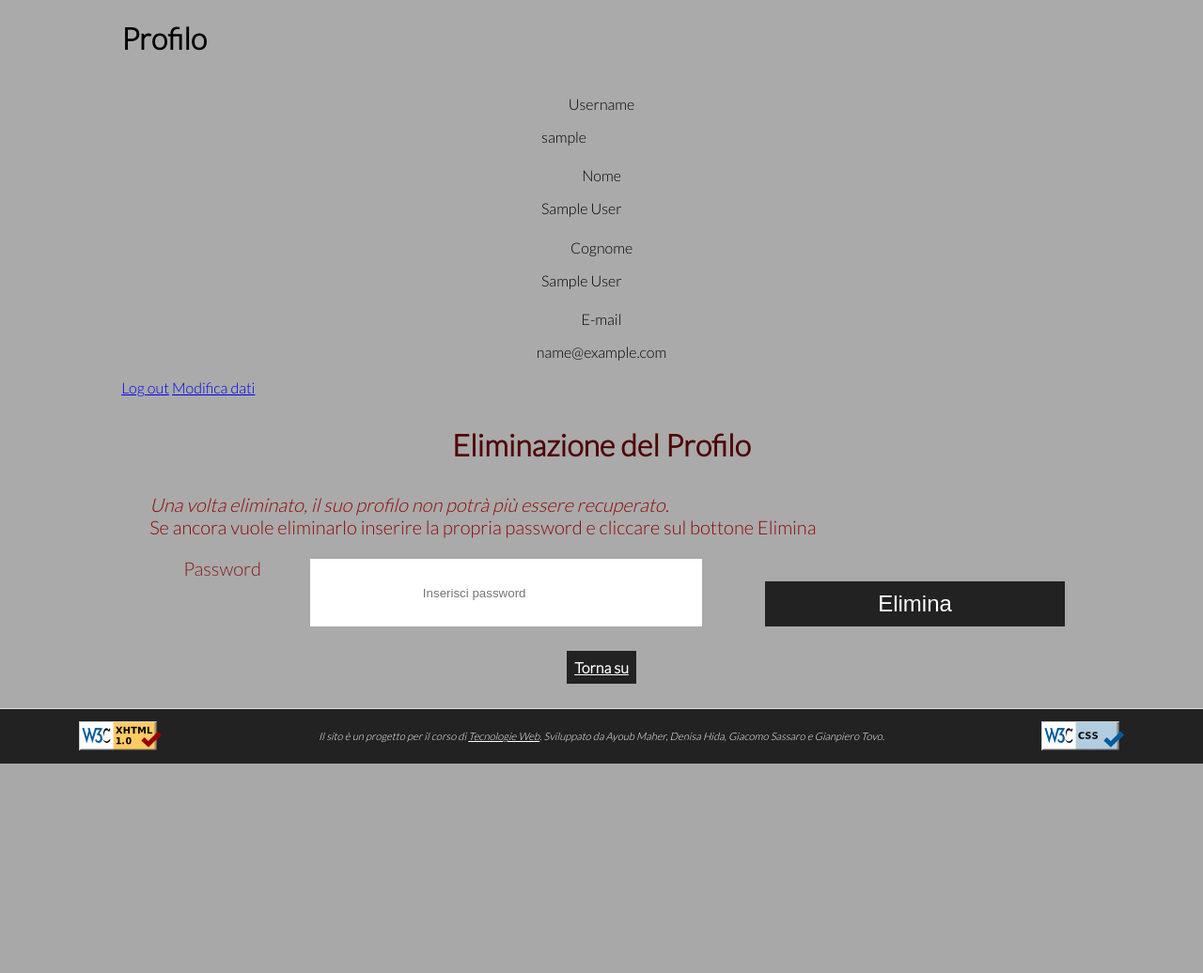
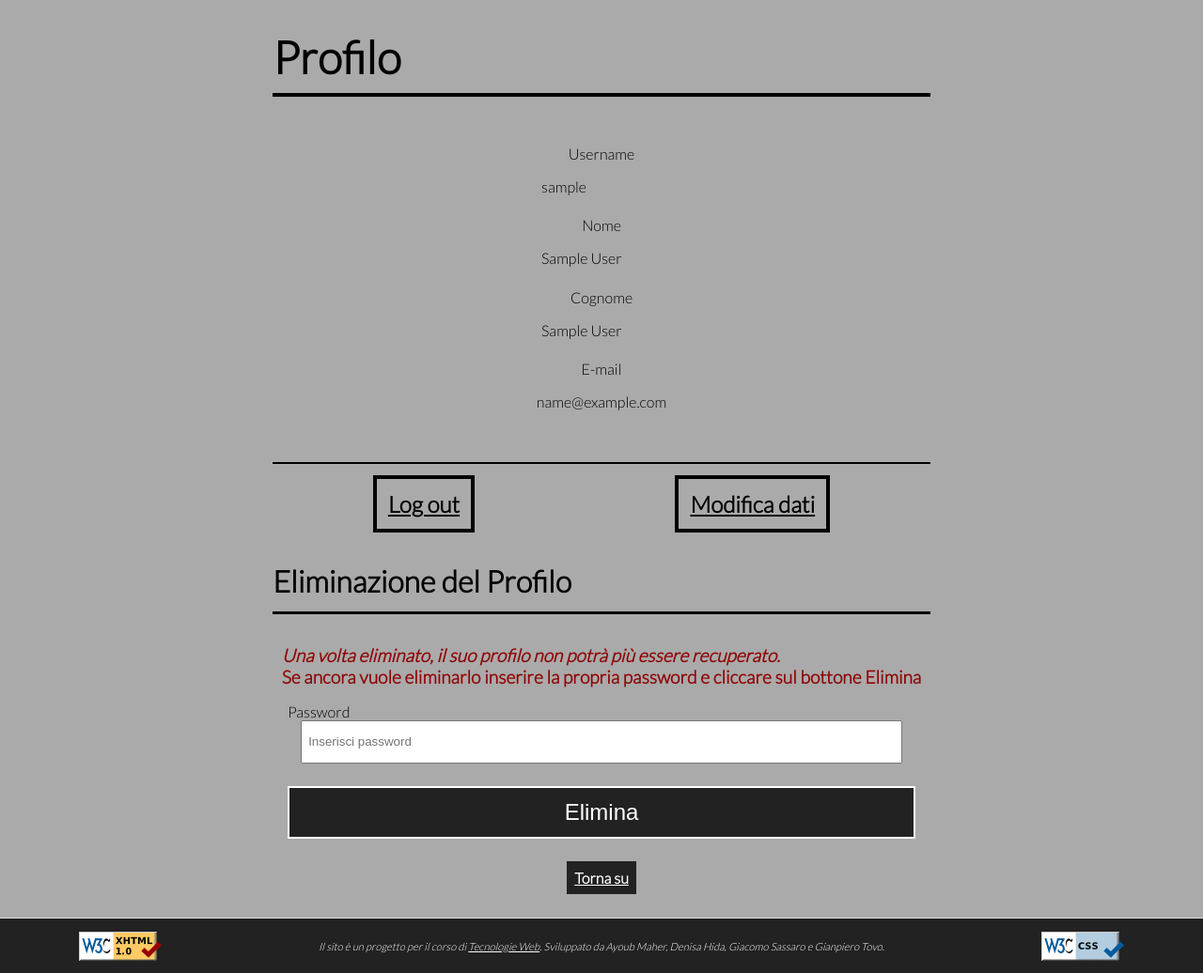
Before and after one commit to Panz99/LaTanaDelLuppolo-ProgettoTecWeb2020, a PHP site: page /php/dettagliaccount.php in a window 1280 px wide. Shown: the part 253-1289 px from the top of the page at 94% size. Before the commit the page ends 1066 px from the top, so only its background shows below. Run offline with PHP 8.4, Linux system fonts and the light colour scheme; the visitor is signed in with stand-in values (Sample User, id 1).

Commit message:
fixed style

```diff
--- a/style/style_main.css
+++ b/style/style_main.css
@@ -505,59 +505,57 @@ form{
     flex-direction: column;
     justify-content: space-between;
 }
+
 .eliminaprofilo>h3{
-    text-align: center;
-    color:rgb(78, 3, 3);
+    color:rgb(0, 0, 0);
     font-size:2em;
+    font-weight: bold;
+    border-bottom: #000 0.1em solid;
+    padding-bottom: 0.4em;
 }
 .eliminaprofilo>p{
-    font-size: 20px;
+    font-size: 1.2em;
     color: rgb(143, 5, 5);
-    margin-left:30px;
-    margin-right: 30px;
+   font-weight: bold;
+   margin:0.5em;
 }
-.elimina-btn{
-    align-self: center;
-    color: white;
-    background-color: rgb(102, 5, 5);
-    transition: 0.2s ease-in-out;
-    padding:7px 25px;
-    border-width: 2px;
-    border-color: #681e1e;
-    border-radius: 20px;
-    transition: all 0.3s, ease 0s;
-    width: 120px;
-    font-size: 20px;
-    line-height: 1.4;
-    text-transform: none;
+.logout{
+    display: flex;
+    flex-direction: row;
+    margin-top: 1.5em;
+    padding-top:0.5em;
+    border-top: black 0.1em solid;
+    font-size:1.5em;
+    justify-content: space-around;
+
 }
-.elimina-btn:hover{
-    transition: 0.2s ease-in-out;
-    border-color: #B0C4DE;
-    background-color: #DCDCDC;
-    border-color: #708090;
-    color: #333333;
+.logout>a{
+    border:black 0.2em solid;
+    padding:0.5em;
+    color: black;
+    font-weight: bold;
+}
+.logout>a:hover{
+    background-color: rgb(228, 226, 226);
+}
+.logout>a:visited{
+    color:rgb(43, 77, 2);
+
 }
 #container_elimina{
-    margin-top: 10px;
     display: flex;
-    flex-direction: row;
+    flex-direction: column;
+    justify-content: space-around;
+}
 
-}
-#container_elimina>label{
-    margin-left: 50px;
-    font-size: 20px;
-    color:#8a1818;
-}
-#container_elimina > input{
-    padding: 10px 120px;
-    margin-left: 50px;
-    border: darkgray 2px solid;
+.titolo-dati>h1{
+    font-size:3em;
+    border-bottom: #000 0.1em solid;
+    padding-bottom: 0.2em;
 }
 .titolo-dati >p{
-    font-size: 20px;
+    font-size: 1.2em;
     color:rgb(1, 19, 10);
-    background-color: yellowgreen;
     padding: 10px 70px;
     margin:5px 20px;
     border-radius: 20px;
```
